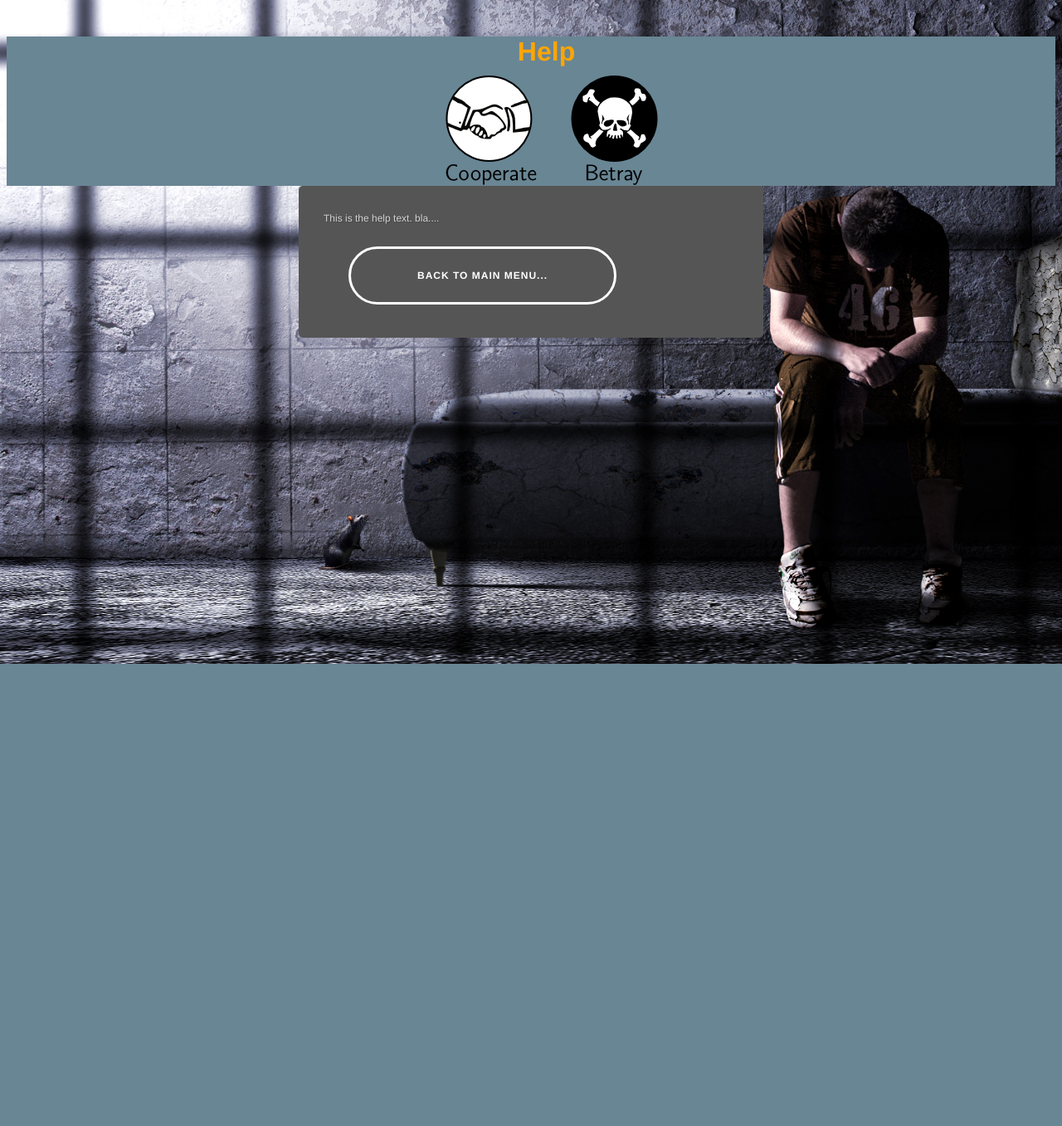
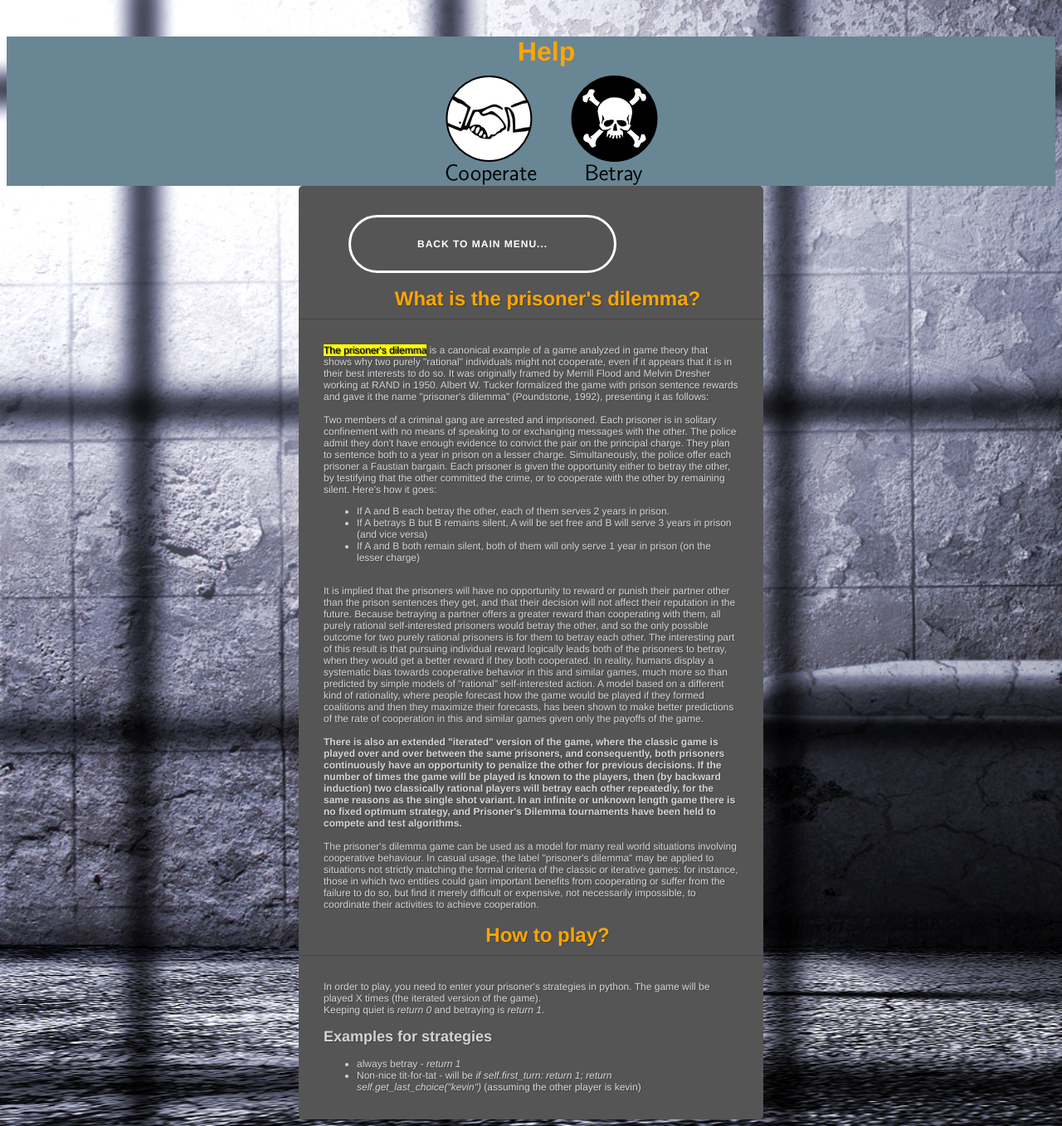
Before and after one commit to TheCoreMan/Prisoners-dilemma, a Django app: page /help_page in a window 1280 px wide. Shown: the whole page at 83% size. Before the commit the page ends 800 px from the top, so only its background shows below. Run offline with Django 3.2, Linux system fonts and the light colour scheme.

Commit message:
Made basic help page
Is nice

```diff
--- a/web/prisoner/game/templates/game/help_page.html
+++ b/web/prisoner/game/templates/game/help_page.html
@@ -10,12 +10,34 @@
     </div>
 </div>
 <div id="help" class="dark-matter">
-    <label>
-        <p>
-            This is the help text. bla....
-        </p>
+
         <button class="btn btn-4 btn-4b icon-arrow-left" onclick="window.location.href='{% url 'game:index' %}'">
             Back to main menu...
         </button>
-    </label>
+        <p>
+            <h1>What is the prisoner's dilemma?</h1>
+<mark>The prisoner's dilemma</mark> is a canonical example of a game analyzed in game theory that shows why two purely "rational" individuals might not cooperate, even if it appears that it is in their best interests to do so. It was originally framed by Merrill Flood and Melvin Dresher working at RAND in 1950. Albert W. Tucker formalized the game with prison sentence rewards and gave it the name "prisoner's dilemma" (Poundstone, 1992), presenting it as follows:<br><br>
+            <span>
+                Two members of a criminal gang are arrested and imprisoned. Each prisoner is in solitary confinement with no means of speaking to or exchanging messages with the other. The police admit they don't have enough evidence to convict the pair on the principal charge. They plan to sentence both to a year in prison on a lesser charge. Simultaneously, the police offer each prisoner a Faustian bargain. Each prisoner is given the opportunity either to betray the other, by testifying that the other committed the crime, or to cooperate with the other by remaining silent. Here's how it goes:<br>
+                <ul>
+                    <li>If A and B each betray the other, each of them serves 2 years in prison.</li>
+                    <li>If A betrays B but B remains silent, A will be set free and B will serve 3 years in prison (and vice versa)</li>
+                    <li>If A and B both remain silent, both of them will only serve 1 year in prison (on the lesser charge)</li>
+                </ul>
+                <br>
+            </span>
+It is implied that the prisoners will have no opportunity to reward or punish their partner other than the prison sentences they get, and that their decision will not affect their reputation in the future. Because betraying a partner offers a greater reward than cooperating with them, all purely rational self-interested prisoners would betray the other, and so the only possible outcome for two purely rational prisoners is for them to betray each other. The interesting part of this result is that pursuing individual reward logically leads both of the prisoners to betray, when they would get a better reward if they both cooperated. In reality, humans display a systematic bias towards cooperative behavior in this and similar games, much more so than predicted by simple models of "rational" self-interested action. A model based on a different kind of rationality, where people forecast how the game would be played if they formed coalitions and then they maximize their forecasts, has been shown to make better predictions of the rate of cooperation in this and similar games given only the payoffs of the game.<br><br>
+<b>There is also an extended "iterated" version of the game, where the classic game is played over and over between the same prisoners, and consequently, both prisoners continuously have an opportunity to penalize the other for previous decisions. If the number of times the game will be played is known to the players, then (by backward induction) two classically rational players will betray each other repeatedly, for the same reasons as the single shot variant. In an infinite or unknown length game there is no fixed optimum strategy, and Prisoner's Dilemma tournaments have been held to compete and test algorithms.</b><br><br>
+The prisoner's dilemma game can be used as a model for many real world situations involving cooperative behaviour. In casual usage, the label "prisoner's dilemma" may be applied to situations not strictly matching the formal criteria of the classic or iterative games: for instance, those in which two entities could gain important benefits from cooperating or suffer from the failure to do so, but find it merely difficult or expensive, not necessarily impossible, to coordinate their activities to achieve cooperation.<br><br>
+        </p>
+        <p>
+            <h1>How to play?</h1>
+            In order to play, you need to enter your prisoner's strategies in python. The game will be played X times (the iterated version of the game). <br>
+            Keeping quiet is <i>return 0</i> and betraying is <i>return 1</i>.<br>
+            <h2>Examples for strategies</h2>
+            <ul>
+                <li>always betray - <i>return 1</i></li>
+                <li>Non-nice tit-for-tat - will be <i>if self.first_turn: return 1; return self.get_last_choice("kevin")</i> (assuming the other player is kevin)</li>
+            </ul>
+        </p>
 </div>
```
